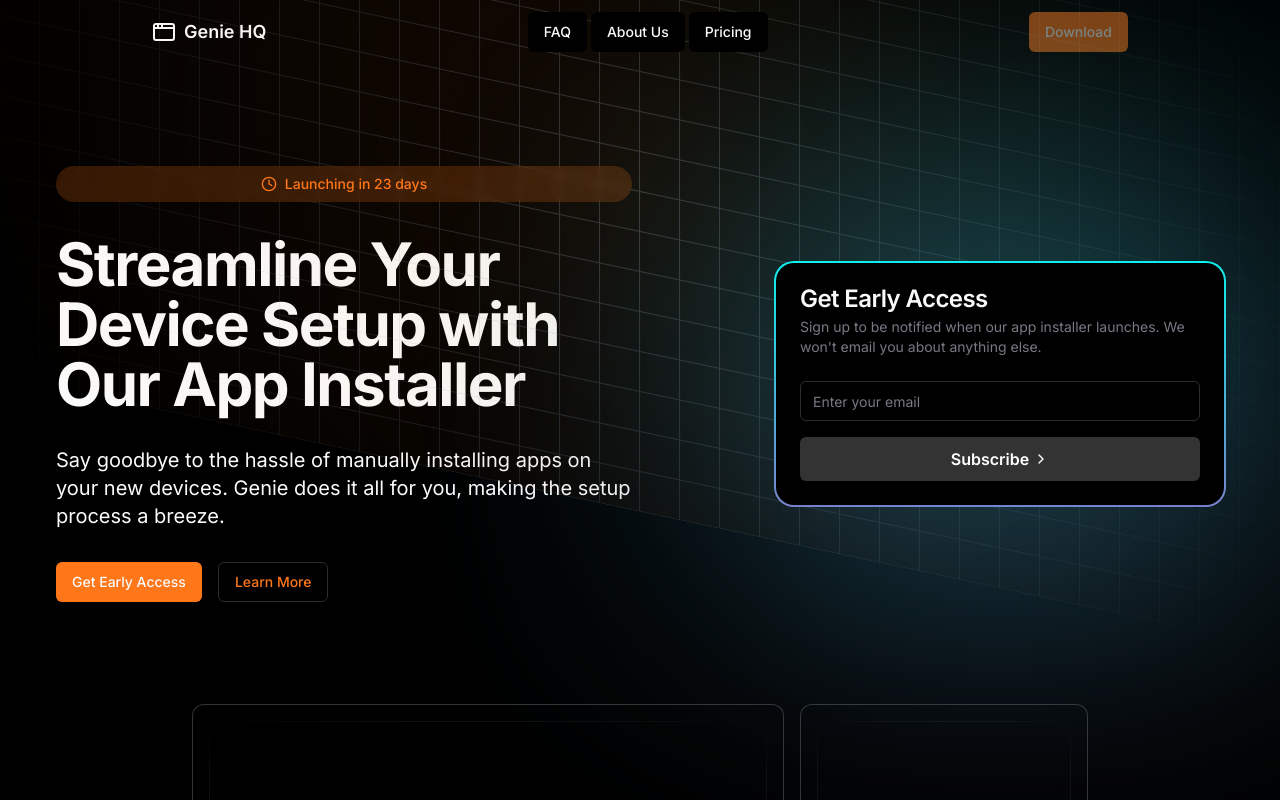
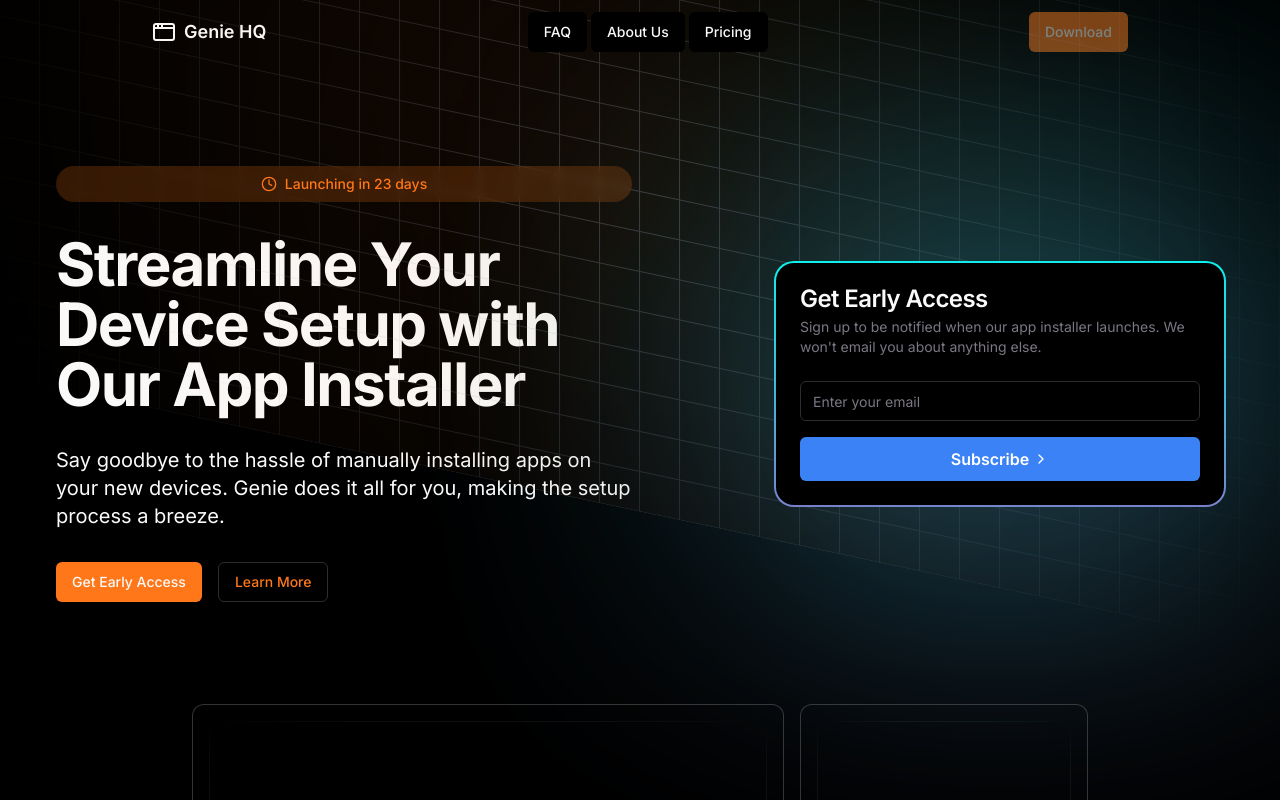
Before and after one commit to IhsenBouallegue/genie-hq, a Next.js app: page / in a window 1280 px wide. Shown: the top 800 px of the page. Built offline with nearby package versions, Linux system fonts and the light colour scheme.

Commit message:
chore: Add email subscription using send

```diff
--- a/package.json
+++ b/package.json
@@ -24,8 +24,10 @@
     "next-themes": "^0.3.0",
     "react": "^18",
     "react-dom": "^18",
+    "resend": "^3.5.0",
     "tailwind-merge": "^2.4.0",
-    "tailwindcss-animate": "^1.0.7"
+    "tailwindcss-animate": "^1.0.7",
+    "zod": "^3.23.8"
   },
   "devDependencies": {
     "@biomejs/biome": "1.8.3",
--- /dev/null
+++ b/src/app/api/subscribe/route.ts
@@ -0,0 +1,37 @@
+import type { NextApiRequest, NextApiResponse } from "next";
+import { NextResponse } from "next/server";
+import { Resend } from "resend";
+import { z } from "zod";
+
+const resend = new Resend(process.env.RESEND_API_KEY);
+
+// Define the schema using Zod
+const EmailSchema = z.object({
+  email: z.string().email(),
+});
+
+export async function POST(req: Request) {
+  console.log("Request body", req.body);
+
+  try {
+    // Parse and validate the request body
+    const body = await req.json();
+    const { email } = EmailSchema.parse(body);
+
+    // Send the subscription request to Mailchimp
+    resend.contacts.create({
+      email: email,
+      unsubscribed: false,
+      audienceId: "60a37586-8af1-4ff7-9ca8-ece0ab8ee7da",
+    });
+    return NextResponse.json(
+      { message: "Successfully subscribed" },
+      { status: 200 },
+    );
+  } catch (error) {
+    if (error instanceof z.ZodError) {
+      return NextResponse.json({ error: error.errors }, { status: 400 });
+    }
+    return NextResponse.json({ error: "Failed to subscribe" }, { status: 500 });
+  }
+}
--- a/src/components/email-form.tsx
+++ b/src/components/email-form.tsx
@@ -1,26 +1,75 @@
+"use client";
+
 import { ChevronRightIcon } from "lucide-react";
+import { useState } from "react";
 import { AnimatedSubscribeButton } from "./magicui/animated-subscribe-button";
 import { Input } from "./ui/input";
 
 export function EmailForm() {
+  const [email, setEmail] = useState("");
+  const [status, setStatus] = useState<
+    "initial" | "loading" | "success" | "fail"
+  >("initial");
+  const [message, setMessage] = useState("");
+
+  const handleSubmit = async (e: React.FormEvent<HTMLFormElement>) => {
+    e.preventDefault();
+    setStatus("loading");
+
+    try {
+      const response = await fetch("/api/subscribe", {
+        method: "POST",
+        headers: {
+          "Content-Type": "application/json",
+        },
+        body: JSON.stringify({ email }),
+      });
+
+      const data = await response.json();
+
+      if (response.ok) {
+        setStatus("success");
+        setMessage("Thank you for subscribing!");
+        setEmail("");
+      } else {
+        setStatus("fail");
+        setMessage(data.error ? data.error[0].message : "Failed to subscribe");
+      }
+    } catch (error) {
+      setStatus("fail");
+      setMessage("Failed to subscribe");
+    }
+  };
+
   return (
-    <div className="flex flex-col gap-4">
-      <Input type="email" placeholder="Enter your email" className="w-full" />
-      <AnimatedSubscribeButton
-        className="w-full flex-1"
-        buttonColor="#333333"
-        buttonTextColor="#ffffff"
-        subscribeStatus={false}
-        initialText={
-          <span className="group inline-flex items-center">
-            Subscribe
-            <ChevronRightIcon className="ml-1 h-4 w-4 transition-transform duration-300 group-hover:translate-x-1" />
-          </span>
-        }
-        changeText={
-          <span className="group inline-flex items-center">Subscribed</span>
-        }
-      />
+    <div>
+      <form onSubmit={handleSubmit} className="flex flex-col gap-4">
+        <Input
+          type="email"
+          placeholder="Enter your email"
+          className="w-full"
+          value={email}
+          onChange={(e) => setEmail(e.target.value)}
+          required
+        />
+        <AnimatedSubscribeButton status={status}>
+          <AnimatedSubscribeButton.Base className="w-full flex-1 bg-blue-500 text-white">
+            <span className="group inline-flex items-center">
+              Subscribe
+              <ChevronRightIcon className="ml-1 h-4 w-4 transition-transform duration-300 group-hover:translate-x-1" />
+            </span>
+          </AnimatedSubscribeButton.Base>
+          <AnimatedSubscribeButton.Success className="w-full flex-1 bg-green-500 text-white">
+            <span className="group inline-flex items-center">Subscribed</span>
+          </AnimatedSubscribeButton.Success>
+          <AnimatedSubscribeButton.Loading className="w-full flex-1 bg-gray-500 text-white">
+            <span className="group inline-flex items-center">Loading...</span>
+          </AnimatedSubscribeButton.Loading>
+          <AnimatedSubscribeButton.Failed className="w-full flex-1 bg-red-500 text-white">
+            <span className="group inline-flex items-center">Failed</span>
+          </AnimatedSubscribeButton.Failed>
+        </AnimatedSubscribeButton>
+      </form>
     </div>
   );
 }
--- a/src/components/magicui/animated-subscribe-button.tsx
+++ b/src/components/magicui/animated-subscribe-button.tsx
@@ -1,74 +1,160 @@
 "use client";
 import { cn } from "@/lib/utils";
 import { AnimatePresence, motion } from "framer-motion";
-import { useState } from "react";
+import { type ReactNode, createContext, useContext, useEffect } from "react";
 
 interface AnimatedSubscribeButtonProps {
-  buttonColor: string;
-  buttonTextColor?: string;
-  subscribeStatus: boolean;
-  initialText: React.ReactElement | string;
-  changeText: React.ReactElement | string;
-  className?: string;
+  children: ReactNode;
+  status: "initial" | "loading" | "success" | "fail";
 }
 
-export const AnimatedSubscribeButton: React.FC<
-  AnimatedSubscribeButtonProps
-> = ({
-  buttonColor,
-  subscribeStatus,
-  buttonTextColor,
-  changeText,
-  initialText,
+interface StateContextProps {
+  state: "initial" | "loading" | "success" | "fail";
+}
+
+const StateContext = createContext<StateContextProps | undefined>(undefined);
+
+export const AnimatedSubscribeButton: React.FC<AnimatedSubscribeButtonProps> & {
+  Base: React.FC<{ children: ReactNode; className?: string }>;
+  Success: React.FC<{ children: ReactNode; className?: string }>;
+  Loading: React.FC<{ children: ReactNode; className?: string }>;
+  Failed: React.FC<{ children: ReactNode; className?: string }>;
+} = ({ children, status }) => {
+  // biome-ignore lint/correctness/useExhaustiveDependencies: <explanation>
+  useEffect(() => {}, [status]);
+
+  return (
+    <StateContext.Provider value={{ state: status }}>
+      <AnimatePresence mode="wait">{children}</AnimatePresence>
+    </StateContext.Provider>
+  );
+};
+
+const Base: React.FC<{ children: ReactNode; className?: string }> = ({
+  children,
   className,
 }) => {
-  const [isSubscribed, setIsSubscribed] = useState<boolean>(subscribeStatus);
-
+  // biome-ignore lint/style/noNonNullAssertion: <explanation>
+  const { state } = useContext(StateContext)!;
   return (
-    <AnimatePresence mode="wait">
-      {isSubscribed ? (
+    state === "initial" && (
       <motion.button
+        type="submit"
         className={cn(
-            "relative flex items-center justify-center overflow-hidden rounded-md bg-white p-[10px] outline outline-1 outline-black",
+          "relative flex items-center justify-center rounded-md p-[10px]",
           className,
         )}
-          onClick={() => setIsSubscribed(false)}
         initial={{ opacity: 0 }}
         animate={{ opacity: 1 }}
         exit={{ opacity: 0 }}
       >
         <motion.span
-            key="action"
-            className="relative block h-full w-full font-semibold"
-            initial={{ y: -50 }}
-            animate={{ y: 0 }}
-            style={{ color: buttonColor }}
+          key="initial"
+          className="relative block font-semibold"
+          initial={{ x: 0 }}
+          exit={{ x: 50, transition: { duration: 0.1 } }}
         >
-            {changeText}
+          {children}
         </motion.span>
       </motion.button>
-      ) : (
+    )
+  );
+};
+
+const Success: React.FC<{ children: ReactNode; className?: string }> = ({
+  children,
+  className,
+}) => {
+  // biome-ignore lint/style/noNonNullAssertion: <explanation>
+  const { state } = useContext(StateContext)!;
+  return (
+    state === "success" && (
       <motion.button
+        type="button"
         className={cn(
-            "relative flex w-[200px] cursor-pointer items-center justify-center rounded-md border-none p-[10px]",
+          "relative flex items-center justify-center rounded-md p-[10px] bg-white",
           className,
         )}
-          style={{ backgroundColor: buttonColor, color: buttonTextColor }}
-          onClick={() => setIsSubscribed(true)}
         initial={{ opacity: 0 }}
         animate={{ opacity: 1 }}
         exit={{ opacity: 0 }}
       >
         <motion.span
-            key="reaction"
+          key="success"
           className="relative block font-semibold"
           initial={{ x: 0 }}
           exit={{ x: 50, transition: { duration: 0.1 } }}
         >
-            {initialText}
+          {children}
         </motion.span>
       </motion.button>
-      )}
-    </AnimatePresence>
+    )
   );
 };
+
+const Loading: React.FC<{ children: ReactNode; className?: string }> = ({
+  children,
+  className,
+}) => {
+  // biome-ignore lint/style/noNonNullAssertion: <explanation>
+  const { state } = useContext(StateContext)!;
+  return (
+    state === "loading" && (
+      <motion.button
+        type="button"
+        className={cn(
+          "relative flex items-center justify-center rounded-md p-[10px] bg-gray-300",
+          className,
+        )}
+        initial={{ opacity: 0 }}
+        animate={{ opacity: 1 }}
+        exit={{ opacity: 0 }}
+      >
+        <motion.span
+          key="loading"
+          className="relative block font-semibold"
+          initial={{ x: 0 }}
+          exit={{ x: 50, transition: { duration: 0.1 } }}
+        >
+          {children}
+        </motion.span>
+      </motion.button>
+    )
+  );
+};
+
+const Failed: React.FC<{ children: ReactNode; className?: string }> = ({
+  children,
+  className,
+}) => {
+  // biome-ignore lint/style/noNonNullAssertion: <explanation>
+  const { state } = useContext(StateContext)!;
+  return (
+    state === "fail" && (
+      <motion.button
+        type="button"
+        className={cn(
+          "relative flex items-center justify-center rounded-md p-[10px] bg-red-600",
+          className,
+        )}
+        initial={{ opacity: 0 }}
+        animate={{ opacity: 1 }}
+        exit={{ opacity: 0 }}
+      >
+        <motion.span
+          key="fail"
+          className="relative block font-semibold"
+          initial={{ x: 0 }}
+          exit={{ x: 50, transition: { duration: 0.1 } }}
+        >
+          {children}
+        </motion.span>
+      </motion.button>
+    )
+  );
+};
+
+AnimatedSubscribeButton.Base = Base;
+AnimatedSubscribeButton.Success = Success;
+AnimatedSubscribeButton.Loading = Loading;
+AnimatedSubscribeButton.Failed = Failed;
```
Also changed, not shown: 1 other file (tests, documents, lock files or other folders). Lines whose indentation alone changed are shown as unchanged.
